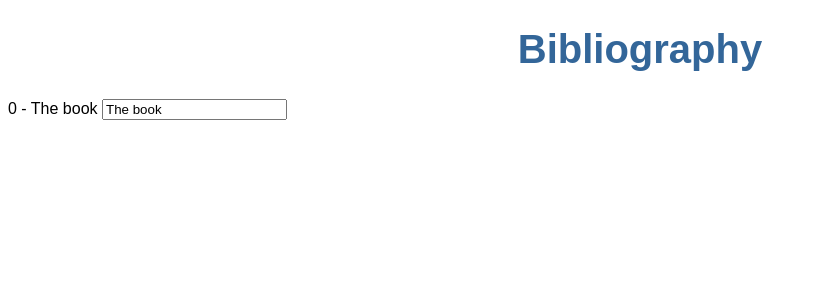
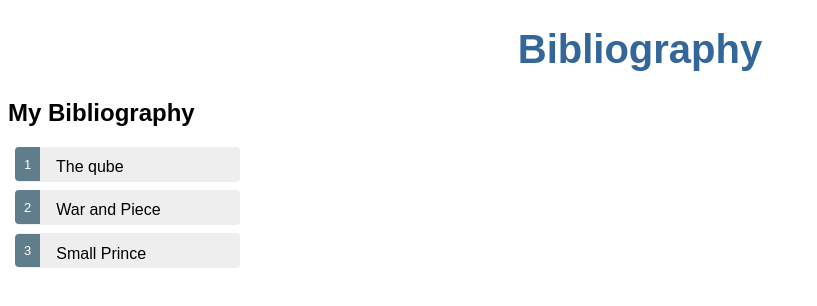
Before and after one commit to vjotov/bibliography, an Angular app: page / in a window 1280 px wide. Shown: the top 306 px of the page, without its empty margins (0-817 px from the left). Built offline with nearby package versions, Linux system fonts and the light colour scheme.

Commit message:
list of books

```diff
--- a/src/app/biblioteque/biblioteque.component.css
+++ b/src/app/biblioteque/biblioteque.component.css
@@ -0,0 +1,54 @@
+/* HeroesComponent's private CSS styles */
+.selected {
+  background-color: #CFD8DC !important;
+  color: white;
+}
+
+.books {
+  margin: 0 0 2em 0;
+  list-style-type: none;
+  padding: 0;
+  width: 15em;
+}
+
+.books li {
+  cursor: pointer;
+  position: relative;
+  left: 0;
+  background-color: #EEE;
+  margin: .5em;
+  padding: .3em 0;
+  height: 1.6em;
+  border-radius: 4px;
+}
+
+.books li.selected:hover {
+  background-color: #BBD8DC !important;
+  color: white;
+}
+
+.books li:hover {
+  color: #607D8B;
+  background-color: #DDD;
+  left: .1em;
+}
+
+.books .text {
+  position: relative;
+  top: -3px;
+}
+
+.books .badge {
+  display: inline-block;
+  font-size: small;
+  color: white;
+  padding: 0.8em 0.7em 0 0.7em;
+  background-color: #607D8B;
+  line-height: 1em;
+  position: relative;
+  left: -1px;
+  top: -4px;
+  height: 1.8em;
+  margin-right: .8em;
+  border-radius: 4px 0 0 4px;
+}
--- a/src/app/biblioteque/biblioteque.component.html
+++ b/src/app/biblioteque/biblioteque.component.html
@@ -1,4 +1,19 @@
-<p>
-  {{book.id}} - {{book.name}}
-  <input [(ngModel)]="book.name" placeholder="name">
-</p>
+<h2>My Bibliography</h2>
+
+<ul class="books">
+  <li *ngFor="let book of bibitems"
+      [class.selected]="book === selectedBook"
+      (click)="onSelect(book)">
+    <span class="badge">{{book.id}}</span> {{book.name}}
+  </li>
+</ul>
+
+<div *ngIf="selectedBook">
+  <h2>{{ selectedBook.name | uppercase }} Details</h2>
+  <div><span>id: </span>{{selectedBook.id}}</div>
+  <div>
+    <label>name:
+      <input [(ngModel)]="selectedBook.name" placeholder="name">
+    </label>
+  </div>
+</div>
--- a/src/app/biblioteque/biblioteque.component.ts
+++ b/src/app/biblioteque/biblioteque.component.ts
@@ -1,5 +1,6 @@
 import { Component, OnInit } from '@angular/core';
 import { BibItem } from '../bibitem';
+import { BIBITEMS } from '../mock-bibitems';
 
 @Component({
   selector: 'app-biblioteque',
@@ -7,14 +8,16 @@ import { BibItem } from '../bibitem';
   styleUrls: ['./biblioteque.component.css']
 })
 export class BibliotequeComponent implements OnInit {
-  book:BibItem = {
-    id: 0,
-    name: "The book"
-  }
+  bibitems = BIBITEMS;
+  selectedBook: BibItem;
 
   constructor() { }
 
   ngOnInit() {
   }
 
+  onSelect(book: BibItem): void {
+    this.selectedBook = book;
+  }
+
 }
--- /dev/null
+++ b/src/app/mock-bibitems.ts
@@ -0,0 +1,7 @@
+import { BibItem } from './bibitem';
+
+export const BIBITEMS:BibItem[] = [
+  {id:1, name: "The qube"},
+  {id:2, name: "War and Piece"},
+  {id:3, name: "Small Prince"}
+];
```
